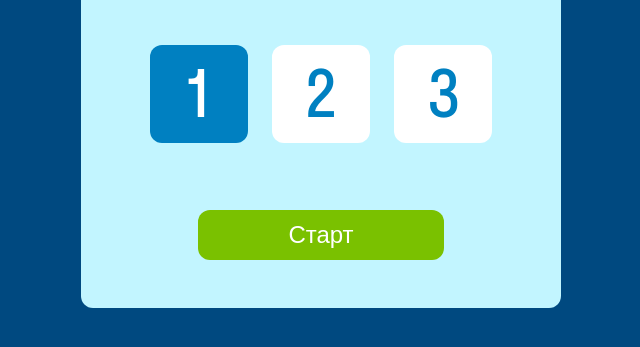
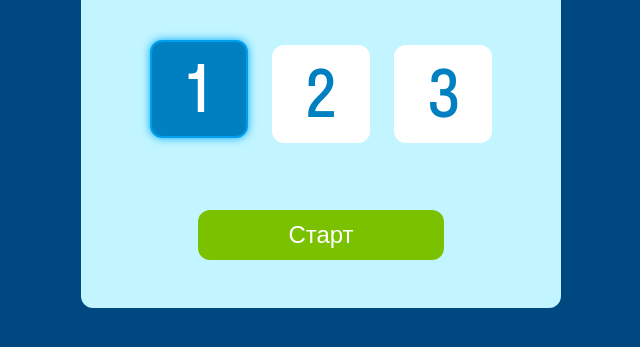
Before and after one commit to Malifikarum/-ard-game, a plain HTML site: page index.html in a window 1280 px wide. Shown: the part 321-668 px from the top of the page, without its empty margins (319-959 px from the left). Drawn offline with Linux system fonts and the light colour scheme.

Commit message:
checked transform

```diff
--- a/style.scss
+++ b/style.scss
@@ -58,8 +58,11 @@ body {
         display: none;
 
         &:checked + label {
+            border: 2px solid #009fee;
+            box-shadow: 0 0 8px #00aaff;
             background: #0080C1;
             color: #FFFFFF;
+            transform: translate(0, -5px);
         }
     }
 
```
Also changed, not shown: style.css, 1 other file.
